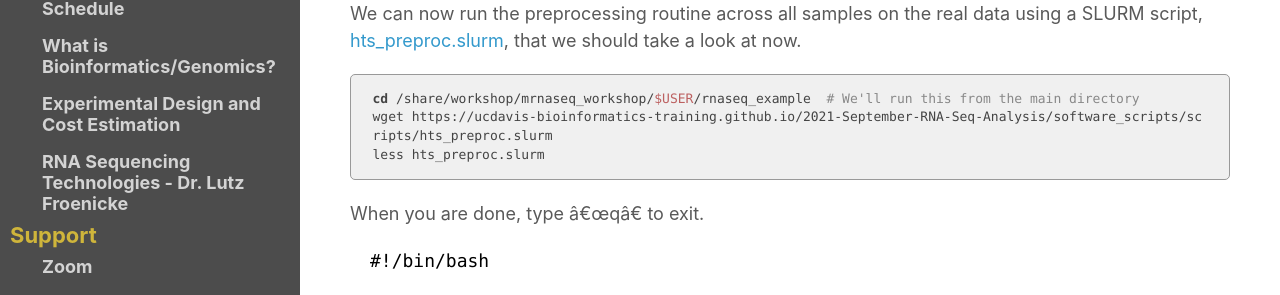
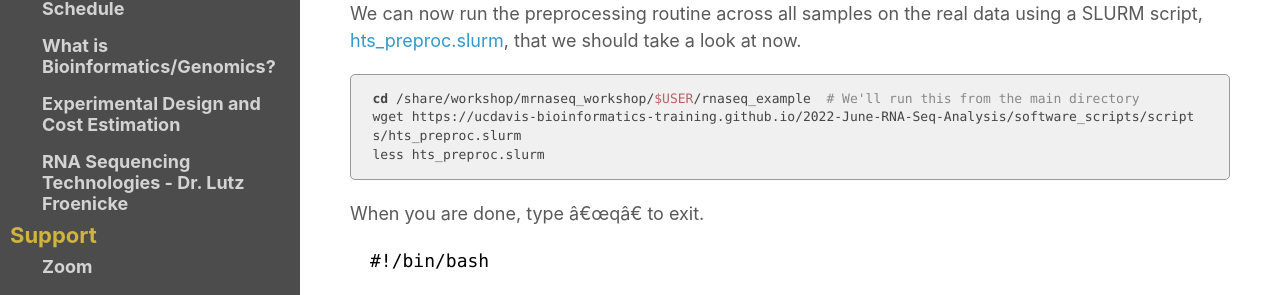
Before and after one commit to ucdavis-bioinformatics-training/2023-June-RNA-Seq-Analysis, a Jekyll site: the page built from data_reduction/01-preproc_htstream_mm.md, in a window 1280 px wide and 900 px high, scrolled down 21653 px. Shown: the part 151-446 px from the top of the window. Built offline with Jekyll 4.4.1, drawn with Linux system fonts in a browser that asks for light colours; our own code applies the rules of GitHub Pages for plain Markdown files; some of the changed lines change nothing that is shown.

Commit message:
Update 01-preproc_htstream_mm.md

````diff
--- a/data_reduction/01-preproc_htstream_mm.md
+++ b/data_reduction/01-preproc_htstream_mm.md
@@ -565,7 +565,7 @@
 
 ```bash
 cd /share/workshop/mrnaseq_workshop/$USER/rnaseq_example  # We'll run this from the main directory
-wget https://ucdavis-bioinformatics-training.github.io/2021-September-RNA-Seq-Analysis/software_scripts/scripts/hts_preproc.slurm
+wget https://ucdavis-bioinformatics-training.github.io/2022-June-RNA-Seq-Analysis/software_scripts/scripts/hts_preproc.slurm
 less hts_preproc.slurm
 ```
 
````
